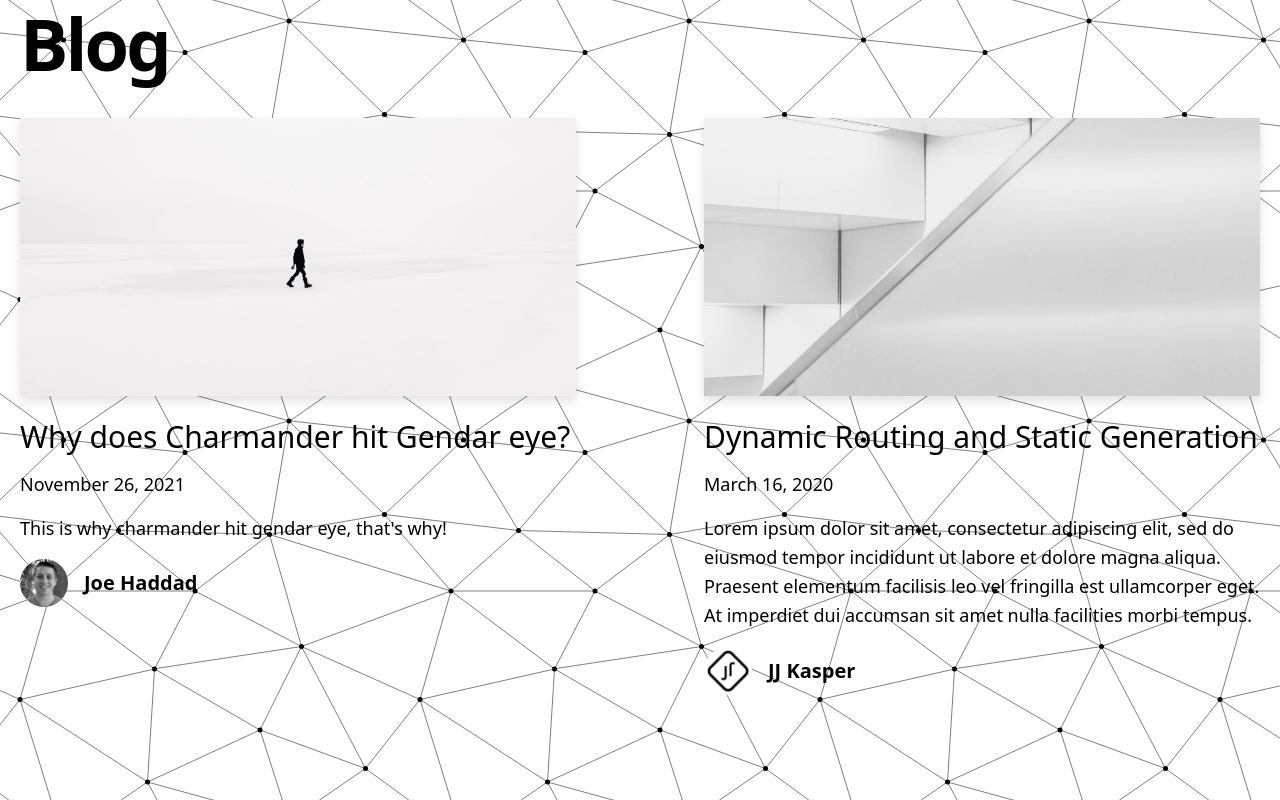
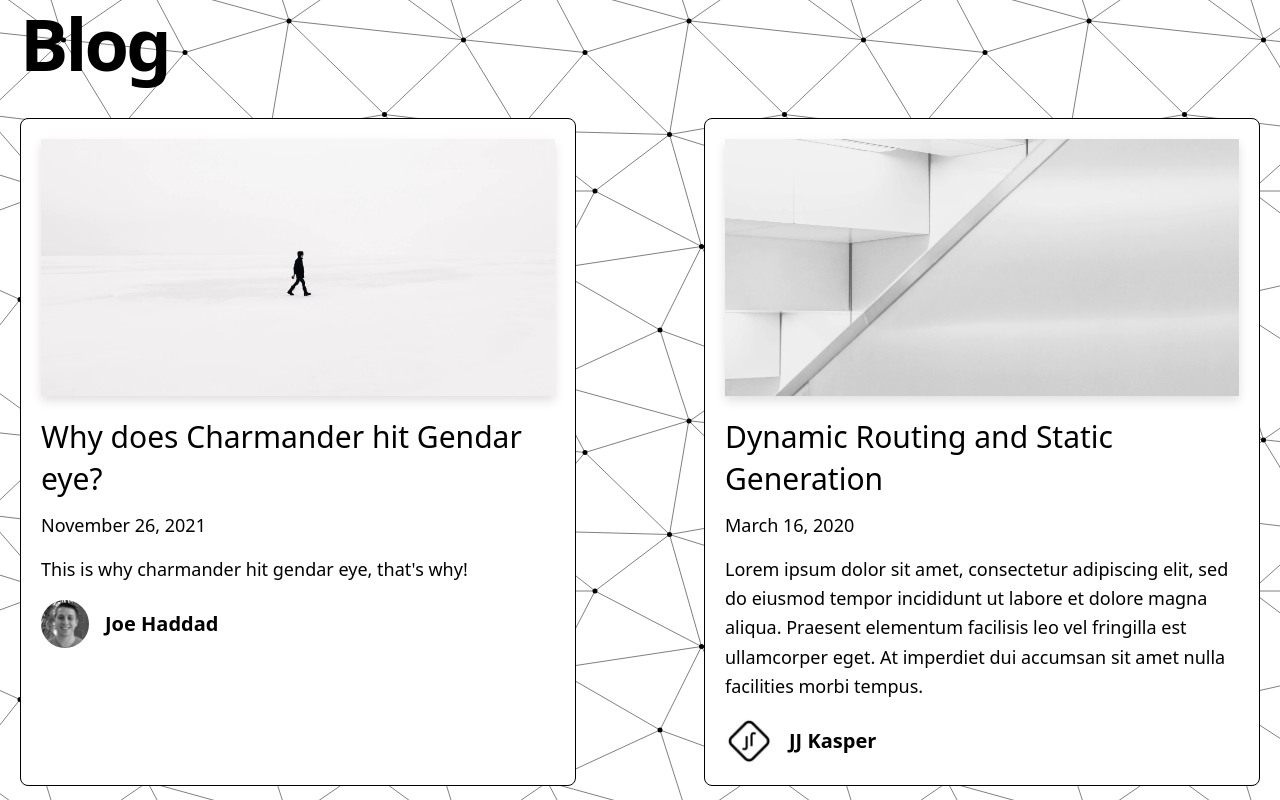
Before and after one commit to NorthWillov/verbitski.dev, a Next.js app: page / in a window 1280 px wide. Shown: the top 800 px of the page. Built offline with nearby package versions, Linux system fonts and the light colour scheme.

Commit message:
Add styles to post-preview

```diff
--- a/components/post-preview.tsx
+++ b/components/post-preview.tsx
@@ -1,8 +1,8 @@
-import Avatar from './avatar'
-import DateFormatter from './date-formatter'
-import CoverImage from './cover-image'
-import Link from 'next/link'
-import Author from '../types/author'
+import Avatar from "./avatar"
+import DateFormatter from "./date-formatter"
+import CoverImage from "./cover-image"
+import Link from "next/link"
+import Author from "../types/author"
 
 type Props = {
   title: string
@@ -22,7 +22,7 @@ const PostPreview = ({
   slug,
 }: Props) => {
   return (
-    <div>
+    <div className="border border-black bg-white p-5 rounded-lg">
       <div className="mb-5">
         <CoverImage slug={slug} title={title} src={coverImage} />
       </div>
```
